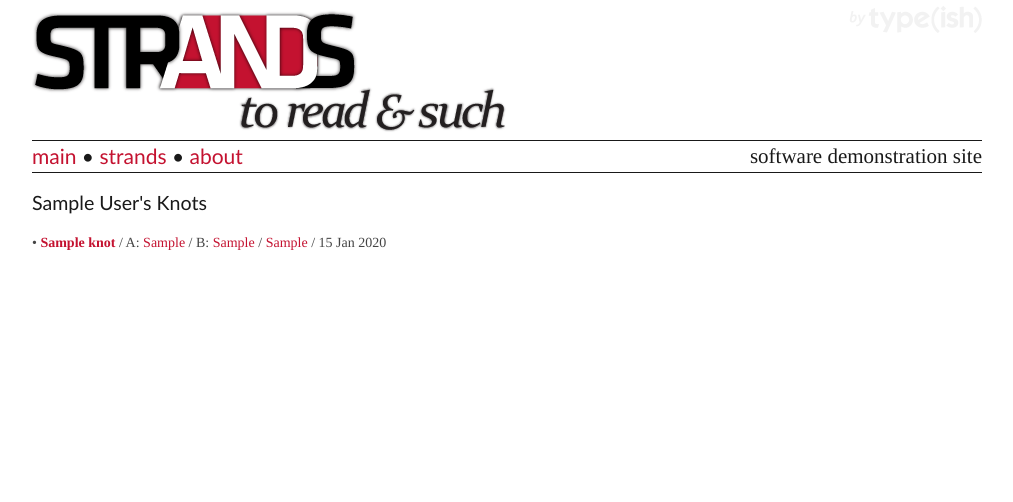
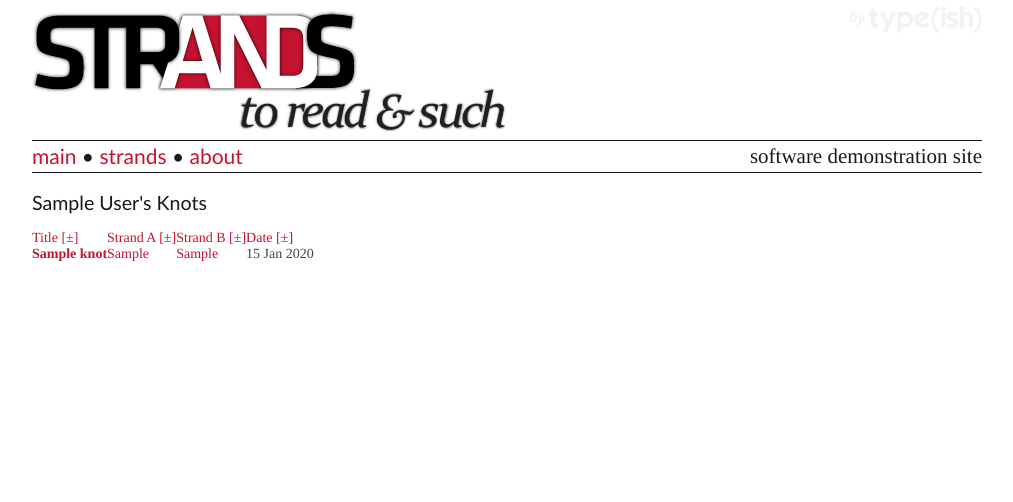
Before and after one commit to elighcash/strands, a Django app: template templates/author.django.html in a window 1280 px wide. Shown: the top 502 px of the page, without its empty margins (133-1146 px from the left). Run offline with Django 3.2, Linux system fonts and the light colour scheme; tables that the repository leaves empty hold one stand-in row (values such as "Sample post"); the template is opened without the code that fills it: values that come from a table or form of the project are taken from there, most other values are stand-ins (such as "Sample title", 1, 10 or a date in 2020).

Commit message:
Added sorting to author template.

```diff
--- a/templates/author.django.html
+++ b/templates/author.django.html
@@ -7,10 +7,27 @@
         <span class="content-title">{%if author.first_name %}{{ author.first_name|capfirst }}{%if author.last_name %} {{ author.last_name|capfirst }}{% endif %}{% else %}{{ author }}{% endif %}'s Knots</span>
     </div>
     <div class="content-container">
-        <ul>
-            {% for knot in knots %}
-            <li>&#8226; <a href="/knot/{{ knot.slug }}/"><strong>{{ knot.title }}</strong></a> &#47; A: <a href="/strands/{{ knot.strand_a.name }}">{{ knot.strand_a }}</a> &#47; B: <a href="/strands/{{ knot.strand_b.name }}">{{ knot.strand_b }}</a> &#47; <a href="/author/{{ knot.author }}/">{% if knot.author.first_name %}{{ knot.author.first_name|capfirst }}{% else %}{{ knot.author }}{% endif %}</a> &#47; {{ knot.date|date:"j M Y" }}</li>
-            {% endfor %}
-        </ul>
+        <div class="knot-list">
+            <table>
+                <thead class="list-head">
+                    <tr>
+                        <th><a href="/author/{{ author }}/{{ oti }}title">Title &#91;&plusmn;&#93;</a></th>
+                        <th><a href="/author/{{ author }}/{{ osa }}strand_a">Strand A &#91;&plusmn;&#93;</a></th>
+                        <th><a href="/author/{{ author }}/{{ osb }}strand_b">Strand B &#91;&plusmn;&#93;</a></th>
+                        <th><a href="/author/{{ author }}/{{ oda }}date">Date &#91;&plusmn;&#93;</a></th>
+                    </tr>
+                </thead>
+                <tbody>
+                    {% for knot in knots %}
+                    <tr>
+                        <td><a href="/knot/{{ knot.slug }}/"><strong>{{ knot.title }}</strong></a></td>
+                        <td><a href="/strands/{{ knot.strand_a.slug }}">{{ knot.strand_a }}</a></td>
+                        <td><a href="/strands/{{ knot.strand_b.slug }}">{{ knot.strand_b }}</a></td>
+                        <td>{{ knot.date|date:"j M Y" }}</td>
+                    </tr>
+                    {% endfor %}
+                </tbody>
+            </table>
+        </div>
     </div>
 {% endblock %}
```
